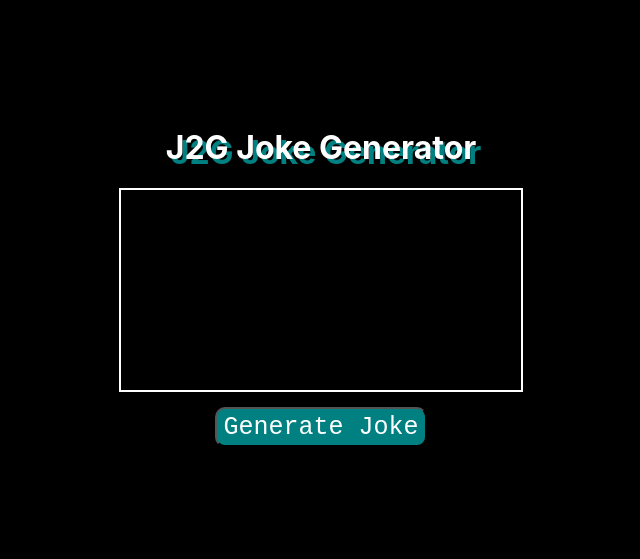
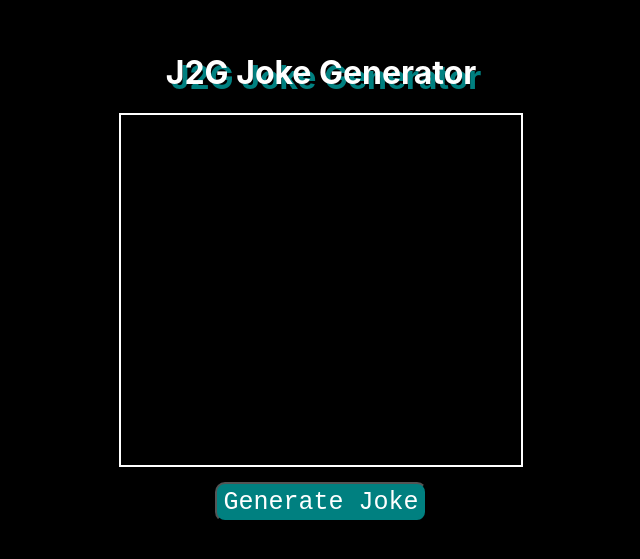
Before and after one commit to dennis-carrasquillo/joke-generator, a React (Create React App) app: page / in a window 1280 px wide. Shown: the part 123-682 px from the top of the page, without its empty margins (319-959 px from the left). Built offline with nearby package versions, Linux system fonts and the light colour scheme.

Commit message:
Attempted to fix cors policy issues

```diff
--- a/package.json
+++ b/package.json
@@ -1,12 +1,15 @@
 {
   "name": "joke-generator",
   "version": "0.1.0",
+  "proxy": "http://v2.jokeapi.dev",
+  "homepage": "http://localhost:3000",
   "private": true,
   "dependencies": {
     "@testing-library/jest-dom": "^5.16.2",
     "@testing-library/react": "^12.1.4",
     "@testing-library/user-event": "^13.5.0",
     "axios": "^0.26.1",
+    "http-proxy-middleware": "^2.0.3",
     "react": "^17.0.2",
     "react-dom": "^17.0.2",
     "react-scripts": "5.0.0",
--- a/src/App.css
+++ b/src/App.css
@@ -54,7 +54,7 @@ h1 {
 .joke {
 
   border: 2px solid white;
-  height: 200px;
+  height: 350px;
   width: 400px;
   margin-bottom: 15px;
 }
--- a/src/App.js
+++ b/src/App.js
@@ -1,7 +1,6 @@
 import React, {useState} from 'react';
 import './App.css';
 import Joke from './components/Joke';
-import axios from 'axios';
 
 function App() {
 
@@ -9,7 +8,7 @@ function App() {
 
   const addJoke = (e) => {
     e.preventDefault();
-    fetch('https://v2.jokeapi.dev/joke/Programming')
+    fetch('/joke/Programming')
     .then(res => {
       if(res.ok === true)  {
         return res.json();
```
Also changed, not shown: firebase.json (added), 2 other files (tests, documents, lock files or other folders).
